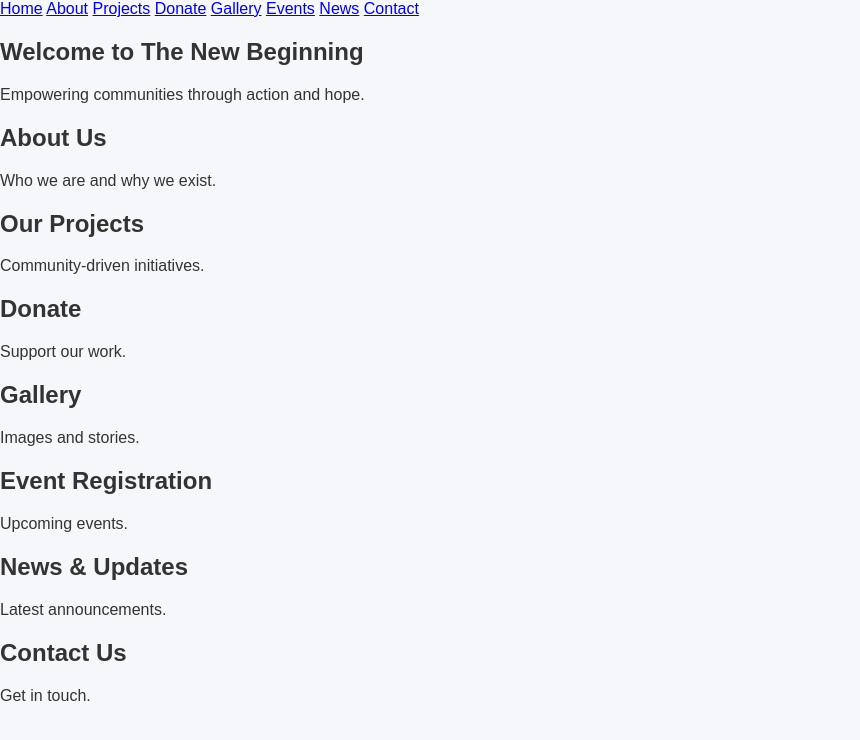
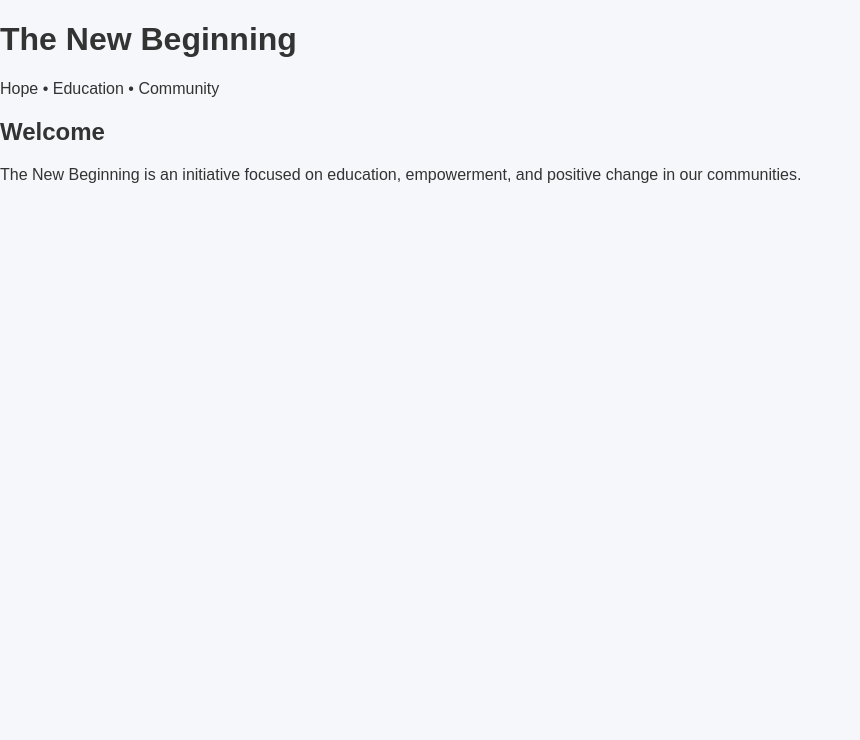
Before and after one commit to ndongson2026/thenewbeginning, a plain HTML site: page index.html in a window 1280 px wide. Shown: the whole page, without its empty margins (0-860 px from the left). Drawn offline with Linux system fonts and the light colour scheme.

Commit message:
Update index.html

```diff
--- a/index.html
+++ b/index.html
@@ -5,57 +5,17 @@
   <link rel="stylesheet" href="css/style.css">
 </head>
 <body>
+  <header>
+    <h1>The New Beginning</h1>
+    <p>Hope • Education • Community</p>
+  </header>
 
-<nav>
-  <a href="#home">Home</a>
-  <a href="#about">About</a>
-  <a href="#projects">Projects</a>
-  <a href="#donate">Donate</a>
-  <a href="#gallery">Gallery</a>
-  <a href="#events">Events</a>
-  <a href="#news">News</a>
-  <a href="#contact">Contact</a>
-</nav>
-
-<section id="home">
-  <h1>Welcome to The New Beginning</h1>
-  <p>Empowering communities through action and hope.</p>
-</section>
-
-<section id="about">
-  <h1>About Us</h1>
-  <p>Who we are and why we exist.</p>
-</section>
-
-<section id="projects">
-  <h1>Our Projects</h1>
-  <p>Community-driven initiatives.</p>
-</section>
-
-<section id="donate">
-  <h1>Donate</h1>
-  <p>Support our work.</p>
-</section>
-
-<section id="gallery">
-  <h1>Gallery</h1>
-  <p>Images and stories.</p>
-</section>
-
-<section id="events">
-  <h1>Event Registration</h1>
-  <p>Upcoming events.</p>
-</section>
-
-<section id="news">
-  <h1>News & Updates</h1>
-  <p>Latest announcements.</p>
-</section>
-
-<section id="contact">
-  <h1>Contact Us</h1>
-  <p>Get in touch.</p>
-</section>
-
+  <section>
+    <h2>Welcome</h2>
+    <p>
+      The New Beginning is an initiative focused on education,
+      empowerment, and positive change in our communities.
+    </p>
+  </section>
 </body>
 </html>
```
